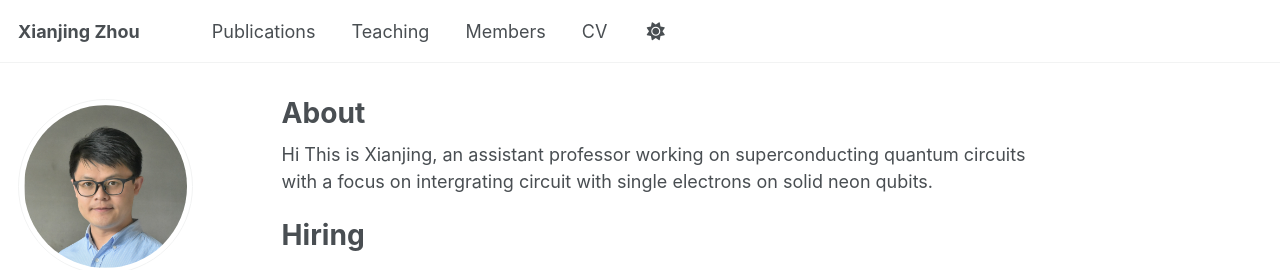
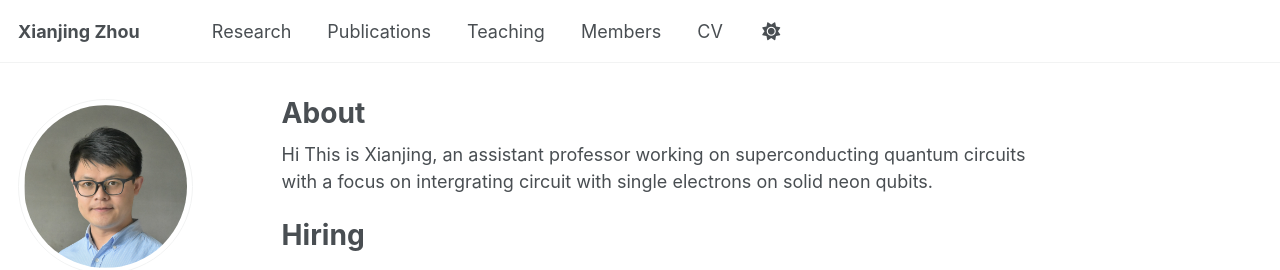
Before and after one commit to XianjingZhou/XianjingZhou.github.io, a Jekyll site: the page built from _pages/about.md, in a window 1280 px wide. Shown: the top 270 px of the page. Built offline with Jekyll 4.4.1, drawn with Linux system fonts in a browser that asks for light colours; some web fonts are replaced.

Commit message:
add "research" in navagation

```diff
--- a/_data/navigation.yml
+++ b/_data/navigation.yml
@@ -8,6 +8,10 @@
 #      Markdown formatted page while the second is generated using JSON.
 
 main:
+
+  - title: "Research"
+    url: /Research/
+
   - title: "Publications"
     url: /publications/
 
```
